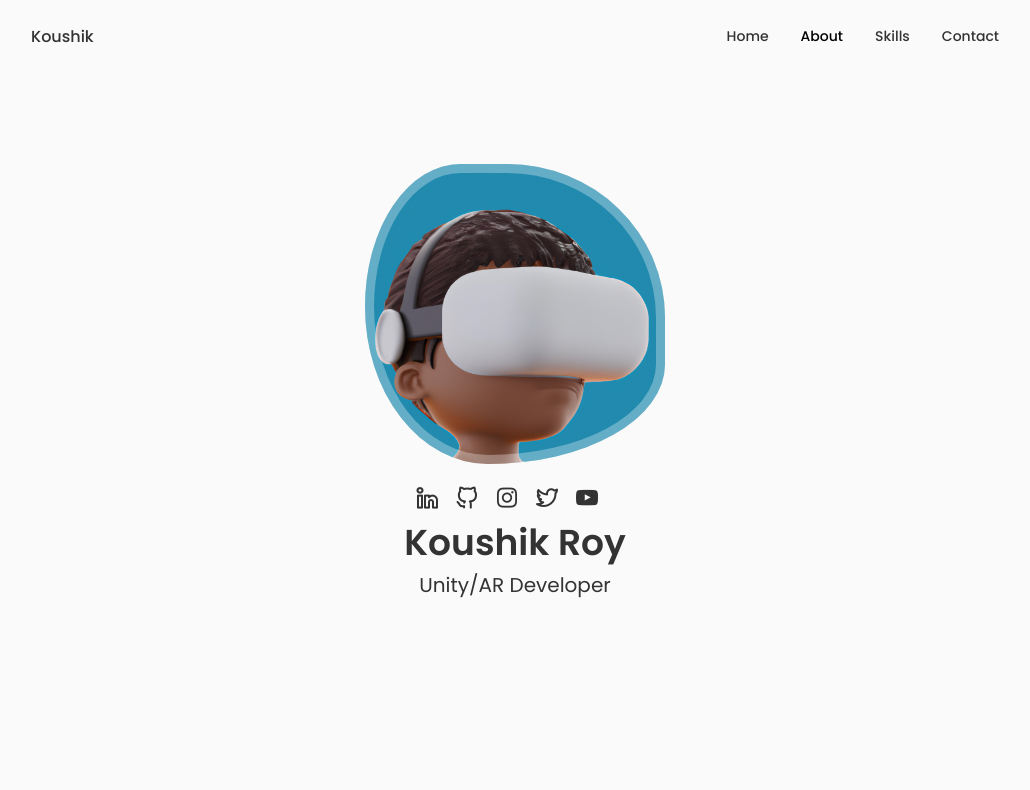
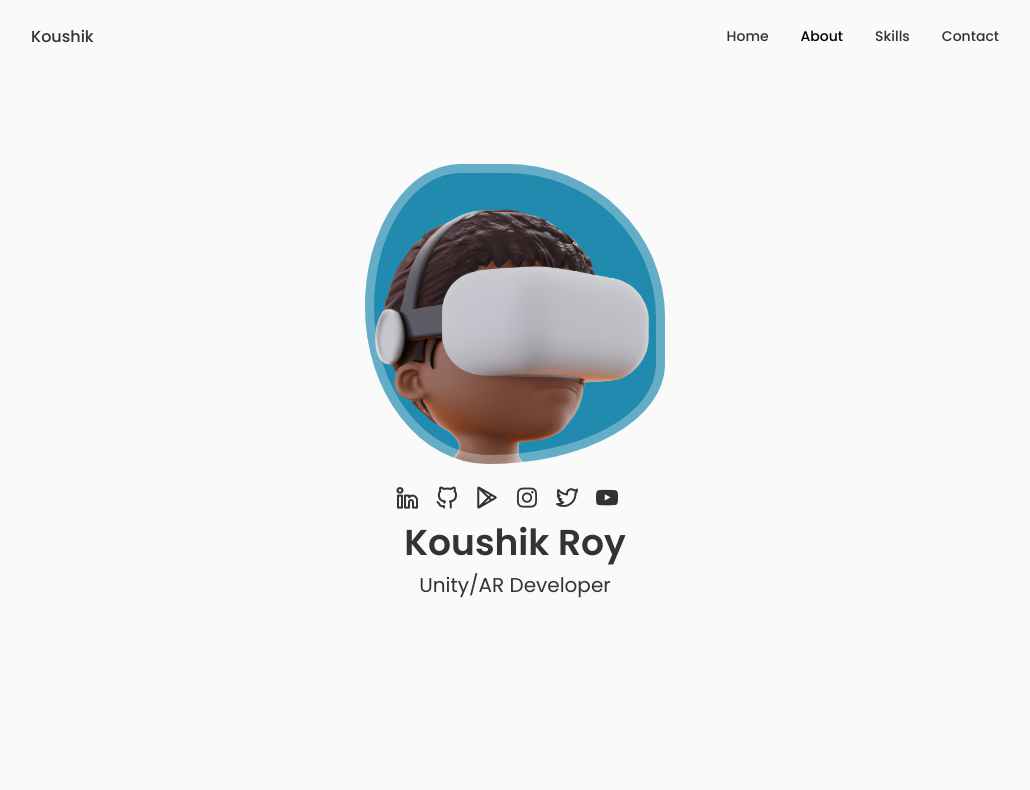
Before and after one commit to koushik22roy/portfolio, a React (Create React App) app: page / in a window 1280 px wide. Shown: the top 790 px of the page, without its empty margins (125-1155 px from the left). Built offline with nearby package versions, Linux system fonts and the light colour scheme.

Commit message:
added playstore icon and update the website

```diff
--- a/src/components/home/Socials.jsx
+++ b/src/components/home/Socials.jsx
@@ -5,6 +5,7 @@ function Socials() {
         <div className="home__socials center">
             <a href="https://www.linkedin.com/in/koushik22roy/" className="home__social-icon" target='_blank'><i class="uil uil-linkedin-alt"></i></a>
             <a href="https://github.com/koushik22roy" className="home__social-icon" target='_blank'><i class="uil uil-github-alt"></i></a>
+            <a href="https://play.google.com/store/apps/dev?id=8531115585235906226" className="home__social-icon" target='_blank'><i class="uil uil-google-play"></i></a>
             <a href="https://www.instagram.com/gama16r/" className="home__social-icon" target='_blank'><i class="uil uil-instagram"></i></a>
             <a href="https://twitter.com/gama16r" className="home__social-icon" target='_blank'><i class="uil uil-twitter-alt"></i></a>
             <a href="https://www.youtube.com/channel/UC5RZjjCN-meceDFWAaeefrw" className="home__social-icon" target='_blank'><i class="uil uil-youtube"></i></a>
```
Also changed, not shown: 17 other files (tests, documents, lock files or other folders).
